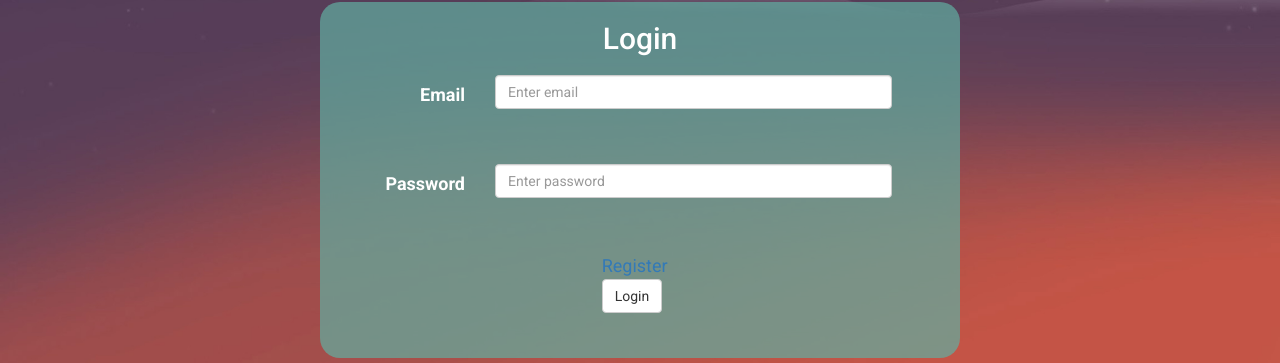
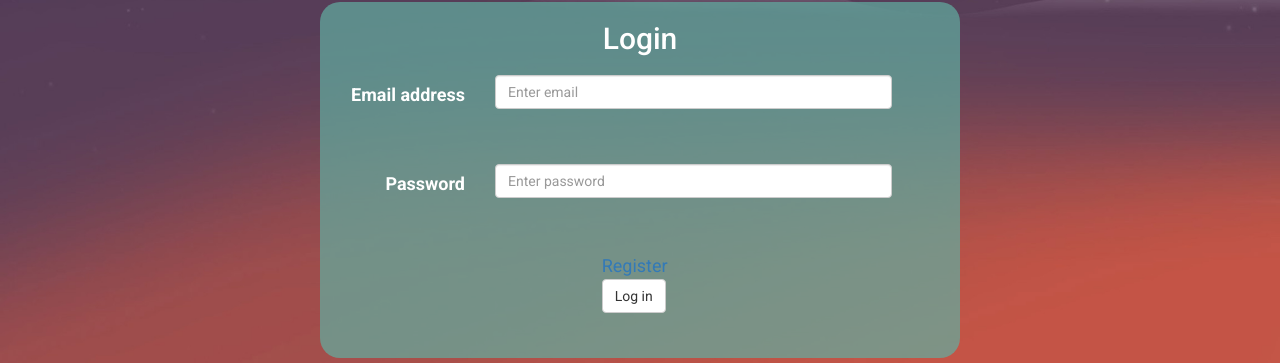
Before and after one commit to HoDuongNhatDuy/cnm_kcoin_frontend, a React (Create React App) app: page /login in a window 1280 px wide. Shown: the part 148-511 px from the top of the page. Built offline with nearby package versions, Linux system fonts and the light colour scheme.

Commit message:
Implemented rudimentary login functionality

```diff
--- a/src/login/Login.js
+++ b/src/login/Login.js
@@ -2,11 +2,33 @@ import React, {Component} from 'react';
 import {NavLink} from "react-router-dom";
 import {connect} from 'react-redux'
 import './Login.css';
+import $ from 'jquery'
+import Cookies from 'universal-cookie';
+const cookies = new Cookies();
 
 class Login extends Component {
 
     login() {
-        this.props.history.push('/');
+        let url = "login API URL here";
+        // Will implement validation here later
+        let data = {
+            email: this.refs.email.value,
+            password: this.refs.password.value
+        };
+        $.post(url, data, function (response) {
+            if (response.status === 200) {
+                cookies.set(
+                    'access_token',
+                    response.data.access_token,
+                    {path: '/', expires: response.data.expired_at}
+                );
+
+                this.props.history.push('/');
+            }
+            else {
+                // API didn't respond. Error message goes here
+            }
+})
     }
 
     render() {
@@ -16,22 +38,22 @@ class Login extends Component {
                 <div className="login-form form-horizontal col-sm-6">
                     <h2 className="text-center">Login</h2>
                     <div className="form-group">
-                        <label className="control-label col-sm-3" htmlFor="email">Email</label>
+                        <label className="control-label col-sm-3" htmlFor="email">Email address</label>
                         <div className="col-sm-8">
-                            <input type="email" className="form-control" id="email" placeholder="Enter email"/>
+                            <input type="email" className="form-control" ref="email" id="email" placeholder="Enter email"/>
                         </div>
                     </div>
                     <div className="form-group">
                         <label className="control-label col-sm-3" htmlFor="pwd">Password</label>
                         <div className="col-sm-8">
-                            <input type="password" className="form-control" id="pwd" placeholder="Enter password"/>
+                            <input type="password" className="form-control" ref="password" id="pwd" placeholder="Enter password"/>
                         </div>
                     </div>
 
                     <div className="form-group">
                         <div className="col-sm-offset-5 col-sm-1">
                             <NavLink to="/register">Register</NavLink>
-                            <button type="button" onClick={() => this.login()} className="btn btn-default">Login</button>
+                            <button type="button" onClick={() => this.login()} className="btn btn-default">Log in</button>
                         </div>
                     </div>
                 </div>
```
